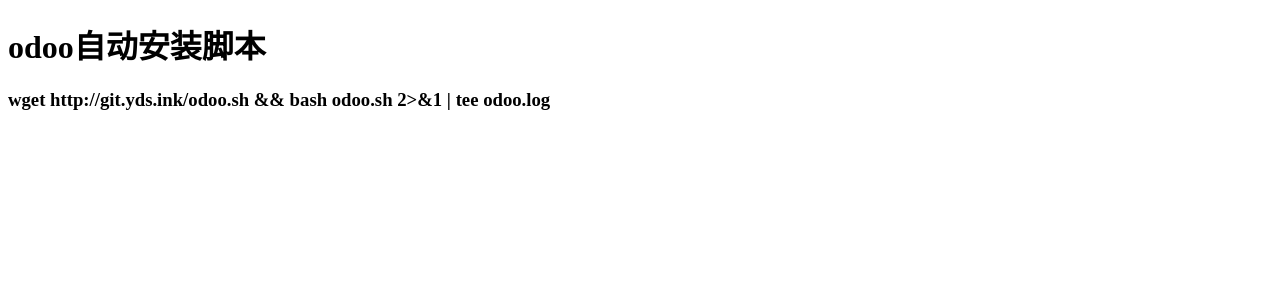
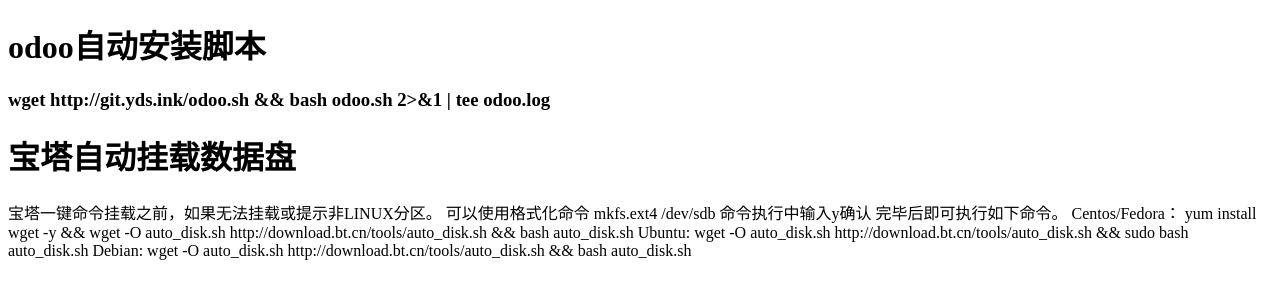
Before and after one commit to aiitak/me, a plain HTML site: page index.htm in a window 1280 px wide. Drawn offline with Linux system fonts and the light colour scheme.

Commit message:
Update index.htm

```diff
--- a/index.htm
+++ b/index.htm
@@ -2,7 +2,7 @@
 <html>
 <head>
 <meta charset='utf-8'>
-<title>odoo自动安装脚本</title>
+<title>自动脚本</title>
 </head>
 <body>
 <h1>
@@ -11,5 +11,23 @@
 <h3>
 wget http://git.yds.ink/odoo.sh && bash odoo.sh 2>&1 | tee odoo.log <br>
 </h3>
+<h1>
+宝塔自动挂载数据盘
+</h1>
+<p>
+宝塔一键命令挂载之前，如果无法挂载或提示非LINUX分区。
+可以使用格式化命令
+mkfs.ext4 /dev/sdb
+命令执行中输入y确认
+完毕后即可执行如下命令。
+Centos/Fedora：
+yum install wget -y && wget -O auto_disk.sh http://download.bt.cn/tools/auto_disk.sh && bash auto_disk.sh
+Ubuntu:
+wget -O auto_disk.sh http://download.bt.cn/tools/auto_disk.sh && sudo bash auto_disk.sh
+Debian:
+wget -O auto_disk.sh http://download.bt.cn/tools/auto_disk.sh && bash auto_disk.sh
+<br>
+</p>
+
 </body>
 </html>
```
